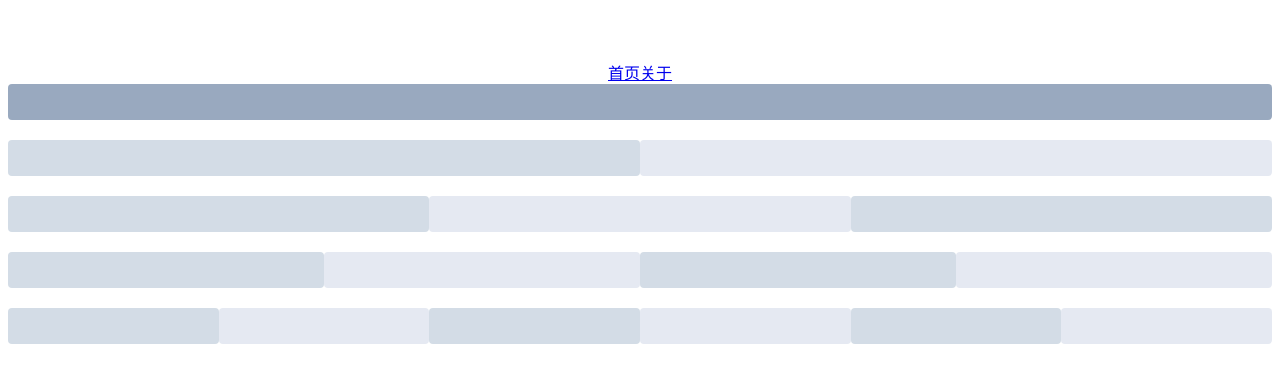
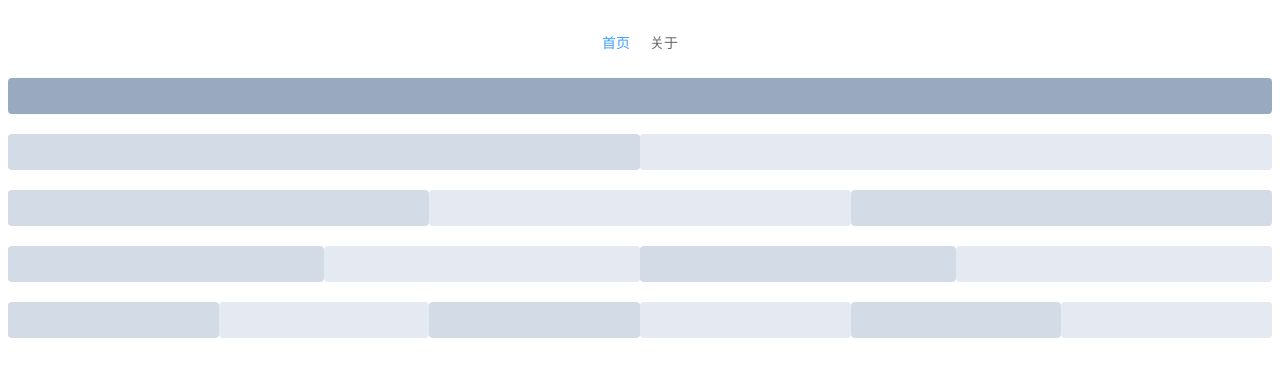
Before and after one commit to Drbin/vue-project, a Vue app: page / in a window 1280 px wide. Shown: the top 382 px of the page. Built offline with nearby package versions, Linux system fonts and the light colour scheme.

Commit message:
测试项目

```diff
--- a/src/App.vue
+++ b/src/App.vue
@@ -4,9 +4,8 @@
       <router-link to="/">首页</router-link>
       <router-link to="/about">关于</router-link>
     </div>
-    <div>
-      <router-view></router-view>
-
+    <div class="main">
+      <router-view ></router-view>
     </div>
   </div>
 </template>
@@ -28,6 +27,16 @@ export default {
   -moz-osx-font-smoothing: grayscale;
   text-align: center;
   color: #2c3e50;
-  margin-top: 60px;
+
 }
+.top{
+  height: 70px;
+  line-height: 70px;
+  float: left;
+  width: 100%;
+
+}
+.top a{ color: #666; margin: 0 10px; font-size:14px ; text-decoration: none;}
+.top a.router-link-exact-active{color: #409eff}
+.main{ width: 100%; float: left;}
 </style>
```
